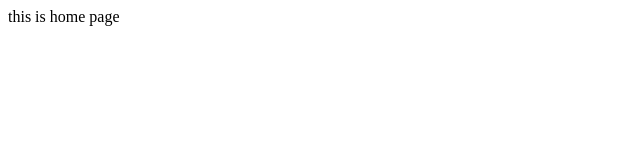
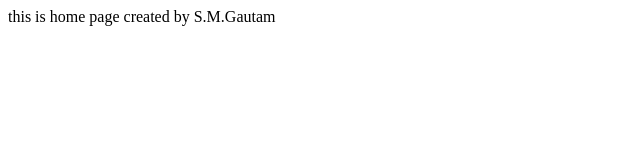
Before and after one commit to shyamgautam/TESTED-DATA, a plain HTML site: page WebContent/home.html in a window 1280 px wide. Shown: the whole page, without its empty margins (0-640 px from the left). Drawn offline with Linux system fonts and the light colour scheme.

Commit message:
change in home and about us page

```diff
--- a/WebContent/home.html
+++ b/WebContent/home.html
@@ -5,6 +5,6 @@
 <title>Insert title here</title>
 </head>
 <body>
-this is home page
+this is home page created by S.M.Gautam
 </body>
 </html>
```
Also changed, not shown: WebContent/aboutus.html (+1 -1 lines).
